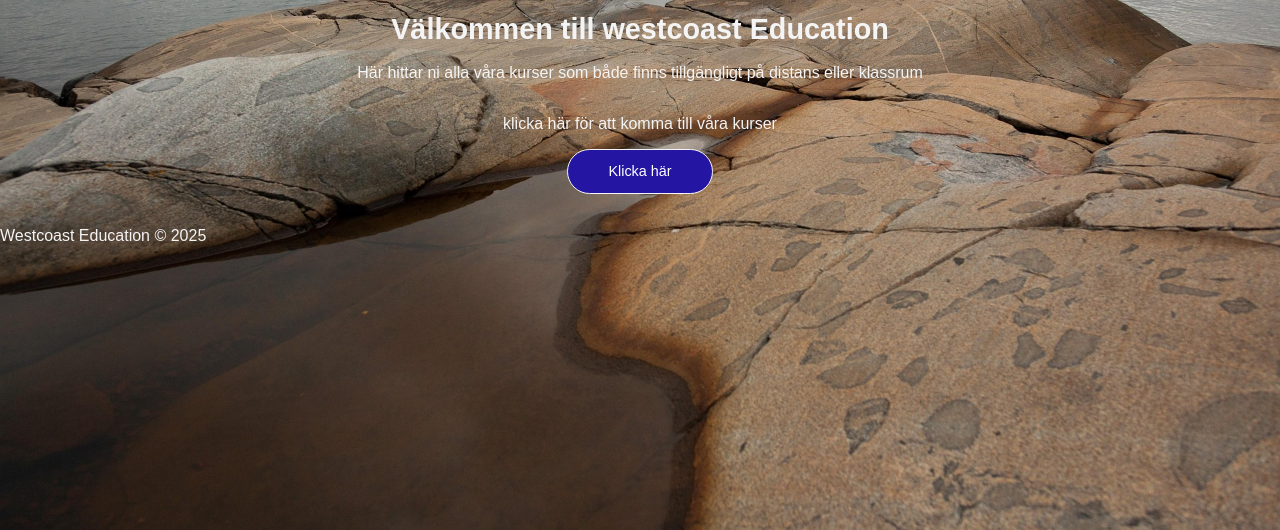
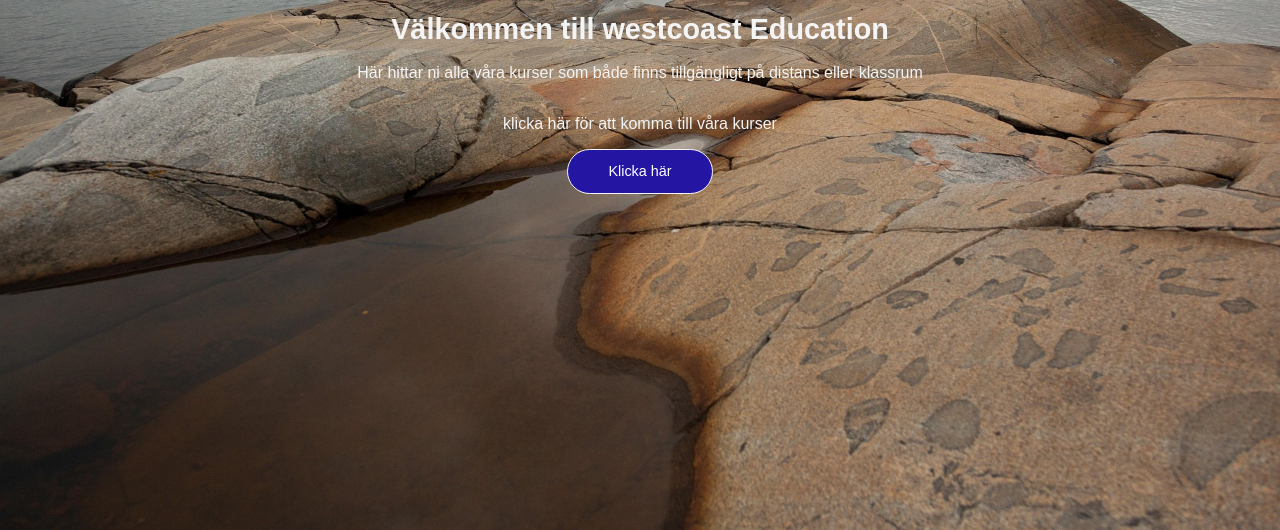
Before and after one commit to Msundqvist/westcoast-education, a plain HTML site: page index.html in a window 1280 px wide. Shown: the part 270-800 px from the top of the page. Drawn offline with Linux system fonts and the light colour scheme.

Commit message:
deleted footer

```diff
--- a/index.html
+++ b/index.html
@@ -55,8 +55,5 @@
         <a class="btn btn-rounded" href="/src/pages/courses.html">Klicka här</a>
       </div>
     </main>
-    <footer>
-      <p>Westcoast Education &copy; 2025</p>
-    </footer>
   </body>
 </html>
```
